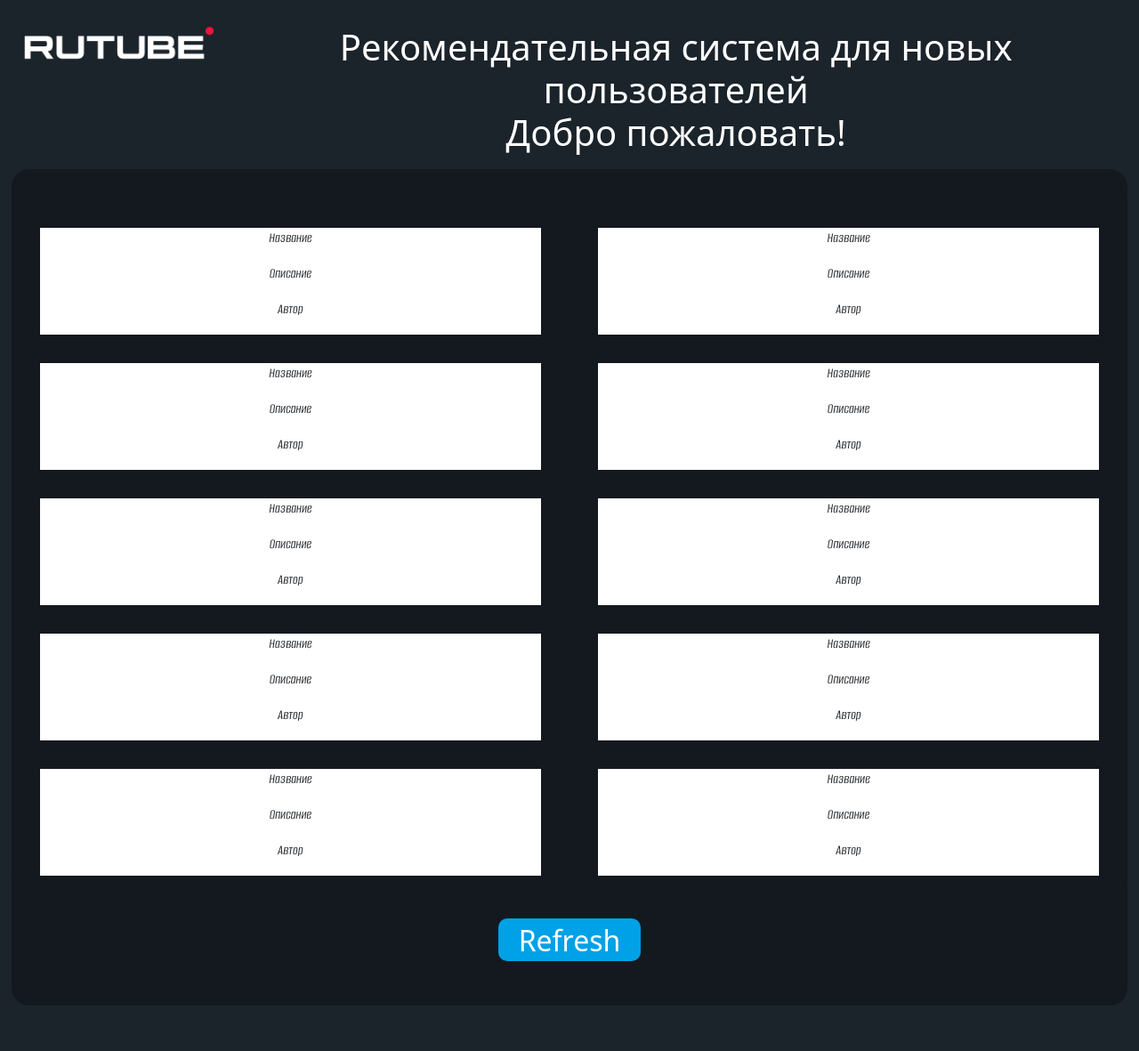
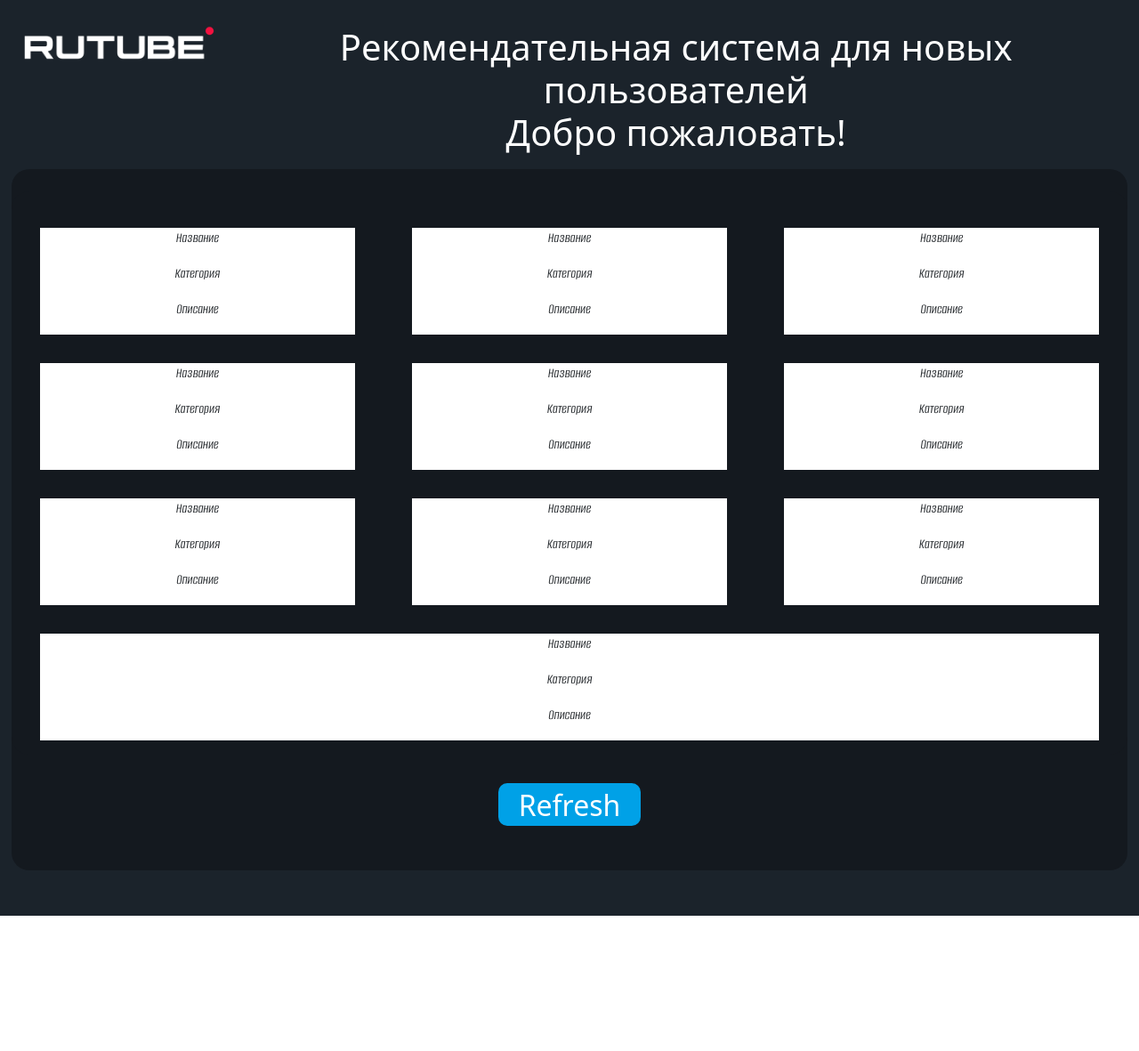
Before and after one commit to d3putation/vseros, a Python web app: template webapp/templates/recomendation.html in a window 1280 px wide. Shown: the whole page at 89% size. After the commit the page ends 1029 px from the top, so only its background shows below. Run offline with Jinja, Linux system fonts and the light colour scheme; the template is opened without the code that fills it, so the values that code supplies are empty.

Commit message:
second page and js interactive

```diff
--- a/backend/requirements.txt
+++ b/backend/requirements.txt
@@ -8,3 +8,4 @@ psycopg-binary
 pydantic
 pydantic-settings
 uvicorn
+requests
--- a/webapp/static/css/recomendation_style.css
+++ b/webapp/static/css/recomendation_style.css
@@ -1,3 +1,4 @@
+/* Добавление шрифта */
 @font-face {
   font-family: 'Alumni Sans';
   src: url('../font/AlumniSans-Italic.woff2') format('woff2'),
@@ -52,13 +53,13 @@
   background-color: #14191f;
   border-radius: 20px;
 }
+/* Настройка блока с видео */
 .rec {
   display: flex;
   flex-flow: row;
   flex-wrap: wrap;
   justify-content: flex-start;
   align-content: space-around;
-  flex-direction: row;
   flex: 1;
   margin-bottom: 2rem;
   padding: 2% 0 0;
@@ -67,16 +68,16 @@
   background-color: #14191f;
   border-radius: 20px;
 }
+/* Настройка самих видео */
 .video {
   margin: 1rem 2rem;
   font-family: 'Alumni Sans', sans serif;;
   width: 500px;
   flex-grow: 1;
-  /* min-width: calc(100%/4 - 4rem); */
-  /* height: 15vh; */
-  /* height: calc(100%/3 - 2rem); */
+  width: calc(100% / 5);
   background-color: #fff;
 }
+/* Настройка кнопки обновления рекомендаций */
 .refresh {
   width: 10rem;
   height: 3rem;
@@ -85,9 +86,8 @@
   background-color: #00a1e7;
   border: none;
   border-radius: 10px;
-  /* box-shadow: -3px -3px 4px rgba(0, 161, 231, 0.5); */
 }
 .refresh:hover {
-  box-shadow: 3px 3px 3px 4px white
-              -3px -3px 3px 4px white;
+  z-index: 999;
+  box-shadow: 0 0 7px 4px rgba(0, 161, 231, 0.5);
 }
--- /dev/null
+++ b/webapp/static/css/single_video_media_style.css
@@ -0,0 +1,5 @@
+@media (max-width: 1100px) {
+    .content {
+        width: 100%;
+    }
+}
--- /dev/null
+++ b/webapp/static/js/recomendation_main.js
@@ -0,0 +1,7 @@
+$(document).ready(function(){
+    $('.video').on('click', function(){
+        console.log($(this));
+        localStorage.setItem("at", $(this).attr('id'));
+        document.location.href = "../templates/single_video.html";
+    });
+});
--- a/webapp/templates/recomendation.html
+++ b/webapp/templates/recomendation.html
@@ -5,81 +5,81 @@
     <meta name="viewport" content="width=device-width, initial-scale=1.0">
     <link rel="stylesheet" href="../static/css/bootstrap.css">
     <link rel="stylesheet" href="../static/css/recomendation_style.css">
+    <link rel="stylesheet" href="../static/css/recomendation_media_style.css">
     <script src="../static/js/jquery-3.7.1.js"></script>
-    <script src="../static/js/main.js"></script>
+    <script src="../static/js/recomendation_main.js"></script>
     <title>Cold start</title>
 </head>
 <body>
 
     <!-- Весь экран -->
     <main class="main">
-        <!-- Логотип -->
-
         <!-- Хедер сайта -->
-
         <div class="header">
+            <!-- Логотип -->
             <div class="logo">
                 <img src="../static/img/rutube_logo.png" width="100%" alt="Логотип rutube">
             </div>
+            <!-- Огловление страницы -->
             <h1>Рекомендательная система для новых пользователей<br>Добро пожаловать!</h1>
         </div>
-        <!-- Блок с основным контейнером (слайдер) -->
-
+        <!-- Блок со всем контентом -->
         <div class="content">
+            <!-- Блок с рекомендуемыми видео -->
             <div class="rec">
-                <div class="video">
+                <div class="video" id="123">
                     <p class="name">Название</p>
+                    <p class="category">Категория</p>
                     <p class="description">Описание</p>
-                    <p class="author">Автор</p>
                 </div>
-                <div class="video">
+                <div class="video" id="#">
                     <p class="name">Название</p>
+                    <p class="category">Категория</p>
                     <p class="description">Описание</p>
-                    <p class="author">Автор</p>
                 </div>
-                <div class="video">
+                <div class="video" id="#">
                     <p class="name">Название</p>
+                    <p class="category">Категория</p>
                     <p class="description">Описание</p>
-                    <p class="author">Автор</p>
                 </div>
-                <div class="video">
+                <div class="video" id="#">
                     <p class="name">Название</p>
+                    <p class="category">Категория</p>
                     <p class="description">Описание</p>
-                    <p class="author">Автор</p>
                 </div>
-                <div class="video">
+                <div class="video" id="#">
                     <p class="name">Название</p>
+                    <p class="category">Категория</p>
                     <p class="description">Описание</p>
-                    <p class="author">Автор</p>
                 </div>
-                <div class="video">
+                <div class="video" id="#">
                     <p class="name">Название</p>
+                    <p class="category">Категория</p>
                     <p class="description">Описание</p>
-                    <p class="author">Автор</p>
                 </div>
-                <div class="video">
+                <div class="video" id="#">
                     <p class="name">Название</p>
+                    <p class="category">Категория</p>
                     <p class="description">Описание</p>
-                    <p class="author">Автор</p>
                 </div>
-                <div class="video">
+                <div class="video" id="#">
                     <p class="name">Название</p>
+                    <p class="category">Категория</p>
                     <p class="description">Описание</p>
-                    <p class="author">Автор</p>
                 </div>
-                <div class="video">
+                <div class="video" id="#">
                     <p class="name">Название</p>
+                    <p class="category">Категория</p>
                     <p class="description">Описание</p>
-                    <p class="author">Автор</p>
                 </div>
-                <div class="video">
+                <div class="video" id="#">
                     <p class="name">Название</p>
+                    <p class="category">Категория</p>
                     <p class="description">Описание</p>
-                    <p class="author">Автор</p>
                 </div>
 
             </div>
-
+            <!-- Кнопка обновления рекомендаций -->
             <div class="refresh-btn">
                 <button class="refresh">Refresh</button>
             </div>
```
Also changed, not shown: webapp/static/css/single_video_style.css (+29 -8 lines), webapp/static/js/single_video_main.js (added, +35 -0 lines), webapp/static/less/style.css (deleted, +0 -49 lines), webapp/static/less/style.less (deleted, +0 -62 lines), webapp/templates/single_video.html (+14 -9 lines), webapp/static/css/recomendation_media_style.css (added), webapp/static/img/dislike.png (added), webapp/static/img/fill_dislike.png (added), webapp/static/img/fill_like.png (added), webapp/static/img/like.png (added), webapp/static/js/main.js (deleted).
